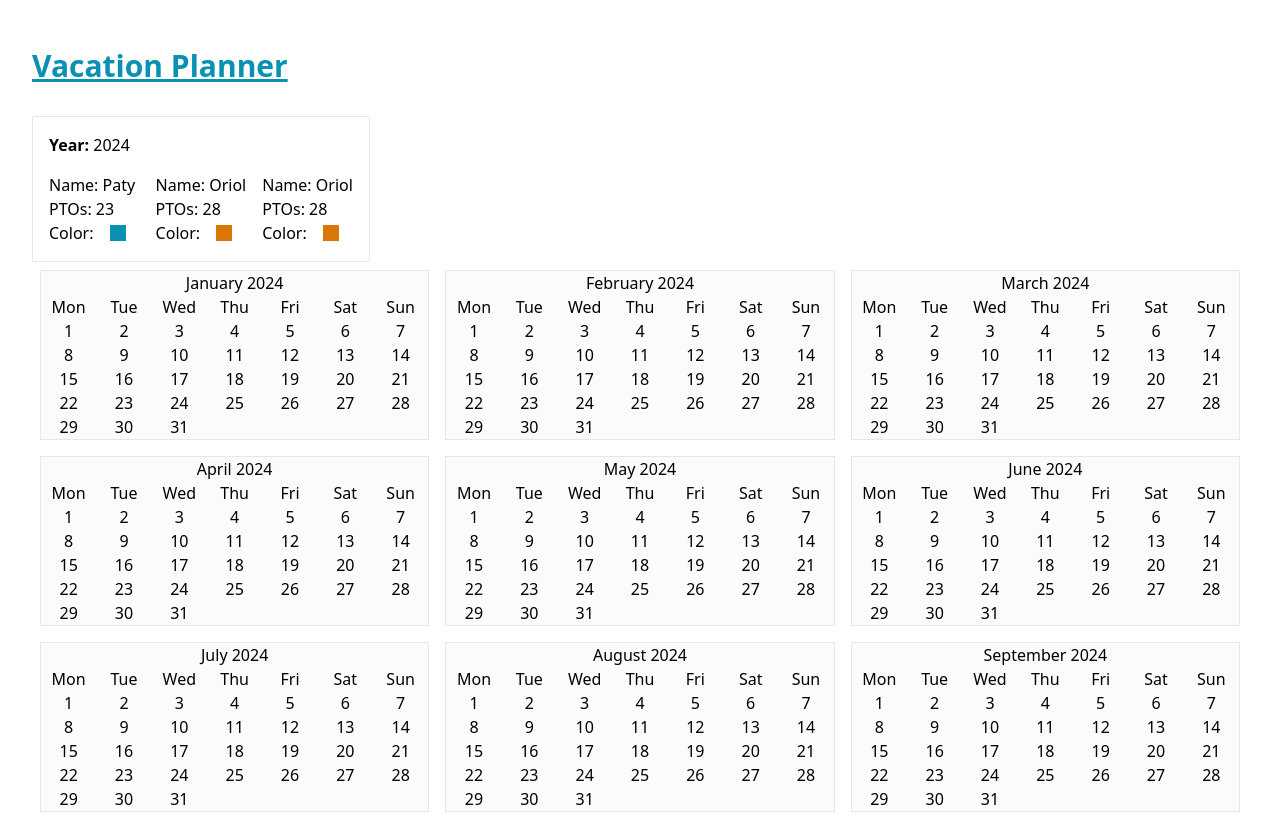
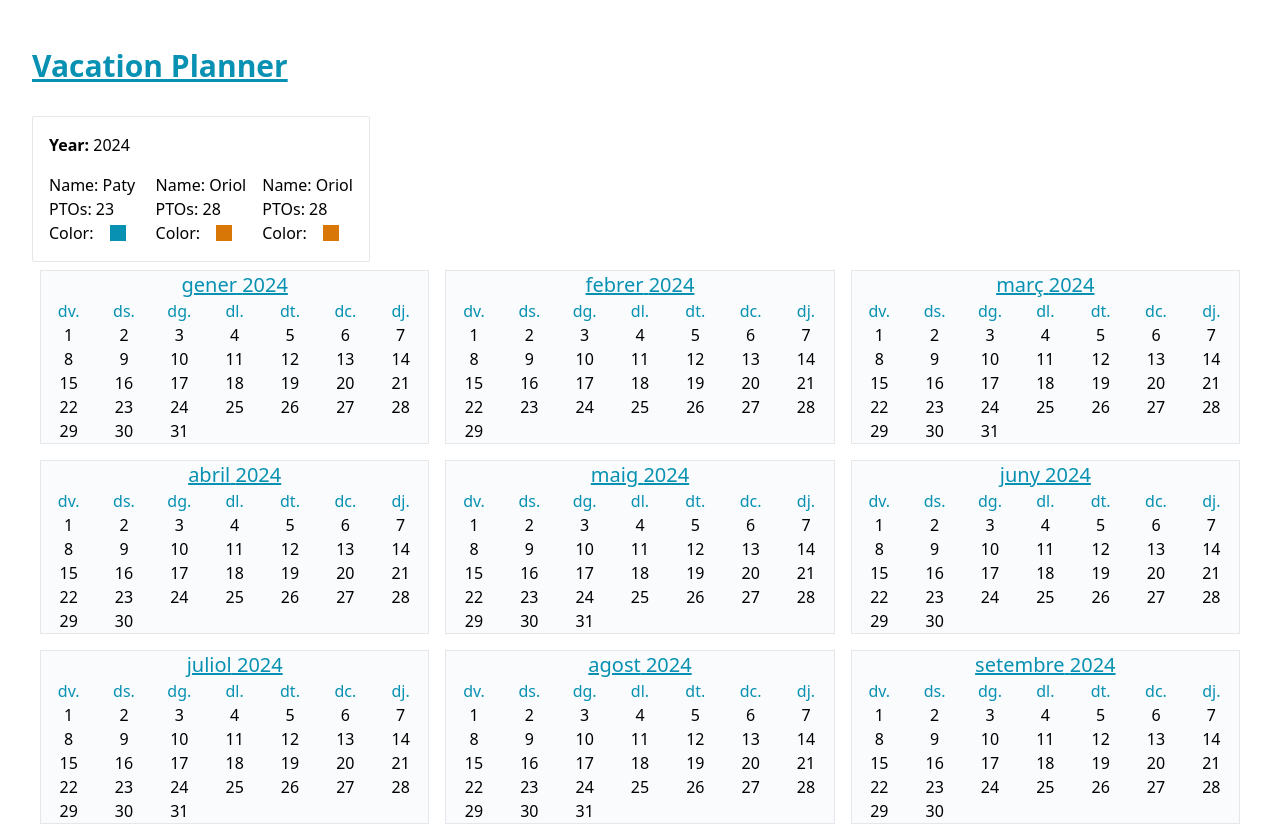
Before and after one commit to PatyCu/vacation-planner, a React (Vite) app: page / in a window 1280 px wide. Shown: the top 826 px of the page. Built offline with nearby package versions, Linux system fonts and the light colour scheme.

Commit message:
month starts and ends in the proper day

```diff
--- a/src/components/Calendar.jsx
+++ b/src/components/Calendar.jsx
@@ -1,73 +1,26 @@
 import Month from "./Month";
+import {
+  CalculateFirstDay,
+  BuildCalendarMonths,
+} from "../utils/DateAndTimeUtils";
 
 const Calendar = () => {
   const year = new Date().getFullYear();
-  function CalculateFirstDay(year, monthIndex) {
-    let firstDay = new Date(year, monthIndex, 1).getDay();
-    return firstDay;
-  }
+  const locale = "CA";
+
+  const calendar = BuildCalendarMonths(locale, year);
+
   return (
     <div className="p-2 grid grid-cols-3 gap-4">
-      <Month
-        month="January"
-        year={year}
-        firstDay={CalculateFirstDay(parseInt(year), 0).toString()}
-      />
-      <Month
-        month="February"
-        year={year}
-        firstDay={CalculateFirstDay(parseInt(year), 1).toString()}
-      />
-      <Month
-        month="March"
-        year={year}
-        firstDay={CalculateFirstDay(parseInt(year), 2).toString()}
-      />
-      <Month
-        month="April"
-        year={year}
-        firstDay={CalculateFirstDay(parseInt(year), 3).toString()}
-      />
-      <Month
-        month="May"
-        year={year}
-        firstDay={CalculateFirstDay(parseInt(year), 4).toString()}
-      />
-      <Month
-        month="June"
-        year={year}
-        firstDay={CalculateFirstDay(parseInt(year), 5).toString()}
-      />
-      <Month
-        month="July"
-        year={year}
-        firstDay={CalculateFirstDay(parseInt(year), 6).toString()}
-      />
-      <Month
-        month="August"
-        year={year}
-        firstDay={CalculateFirstDay(parseInt(year), 7).toString()}
-      />
-      <Month
-        month="September"
-        year={year}
-        firstDay={CalculateFirstDay(parseInt(year), 8).toString()}
-      />
-      <Month
-        month="October"
-        year={year}
-        firstDay={CalculateFirstDay(parseInt(year), 9).toString()}
-      />
-      <Month
-        month="November"
-        year={year}
-        firstDay={CalculateFirstDay(parseInt(year), 10).toString()}
-      />
-      <Month
-        month="December"
-        year={year}
-        firstDay={CalculateFirstDay(parseInt(year), 11).toString()}
-      />
+      {calendar.map((month, index) => (
+        <Month
+          key={index}
+          monthName={month.monthName}
+          monthIndex={month.monthIndex}
+          year={year}
+          firstDay={month.firstDay}
+        />
+      ))}
     </div>
   );
 };
--- a/src/components/Month.jsx
+++ b/src/components/Month.jsx
@@ -1,49 +1,29 @@
-const Month = ({ month, year, firstDay }) => {
+import {
+  BuildCalendarWeekdayNames,
+  BuildCalendarDays,
+} from "../utils/DateAndTimeUtils";
+
+const Month = ({ monthName, monthIndex, year, firstDay }) => {
+  const weekdayNames = BuildCalendarWeekdayNames("CA", year);
+  const daysOfTheMonth = BuildCalendarDays(year, monthIndex);
+
   return (
     <div className="text-center bg-slate-200/20 border">
-      <h1>
-        {month} {year}
+      <h1 className="text-cyan-600 text-xl underline">
+        {monthName} {year}
       </h1>
       <ol>
-        <li className="day-name">Mon</li>
-        <li className="day-name">Tue</li>
-        <li className="day-name">Wed</li>
-        <li className="day-name">Thu</li>
-        <li className="day-name">Fri</li>
-        <li className="day-name">Sat</li>
-        <li className="day-name">Sun</li>
-
-        <li className="first-day">1</li>
-        <li>2</li>
-        <li>3</li>
-        <li>4</li>
-        <li>5</li>
-        <li>6</li>
-        <li>7</li>
-        <li>8</li>
-        <li>9</li>
-        <li>10</li>
-        <li>11</li>
-        <li>12</li>
-        <li>13</li>
-        <li>14</li>
-        <li>15</li>
-        <li>16</li>
-        <li>17</li>
-        <li>18</li>
-        <li>19</li>
-        <li>20</li>
-        <li>21</li>
-        <li>22</li>
-        <li>23</li>
-        <li>24</li>
-        <li>25</li>
-        <li>26</li>
-        <li>27</li>
-        <li>28</li>
-        <li>29</li>
-        <li>30</li>
-        <li>31</li>
+        {weekdayNames.map((day, index) => (
+          <li key={index} className="day-name text-cyan-600">
+            {day}
+          </li>
+        ))}
+        <li className={`col-start-${firstDay}`}>1</li>
+        {daysOfTheMonth.map((day, index) => (
+          <li key={index} className="">
+            {day}
+          </li>
+        ))}
       </ol>
     </div>
   );
--- /dev/null
+++ b/src/utils/DateAndTimeUtils.js
@@ -0,0 +1,37 @@
+export function CalculateFirstDay(year, monthIndex) {
+  let firstDay = new Date(year, monthIndex, 1).getDay();
+  if (firstDay === 0) {
+    firstDay = 7;
+  }
+  return firstDay;
+}
+
+export function BuildCalendarMonths(locale, year) {
+  const intlForMonths = new Intl.DateTimeFormat(locale, { month: "long" });
+  const calendar = [];
+  for (let i = 0; i < 12; i++) {
+    const monthName = intlForMonths.format(new Date(year, i));
+    const firstDay = CalculateFirstDay(year, i);
+    calendar.push({ monthName: monthName, monthIndex: i, firstDay: firstDay });
+  }
+  return calendar;
+}
+
+export function BuildCalendarWeekdayNames(locale, year) {
+  const intlForDays = new Intl.DateTimeFormat(locale, { weekday: "short" });
+  const week = [];
+  for (let day = 0; day < 7; day++) {
+    const weekdayName = intlForDays.format(new Date(year, 2, day + 1));
+    week.push(weekdayName);
+  }
+  return week;
+}
+
+export function BuildCalendarDays(year, monthIndex) {
+  const lastDay = new Date(year, monthIndex + 1, 0).getDate();
+  const days = [];
+  for (let day = 2; day <= lastDay; day++) {
+    days.push(day);
+  }
+  return days;
+}
```
